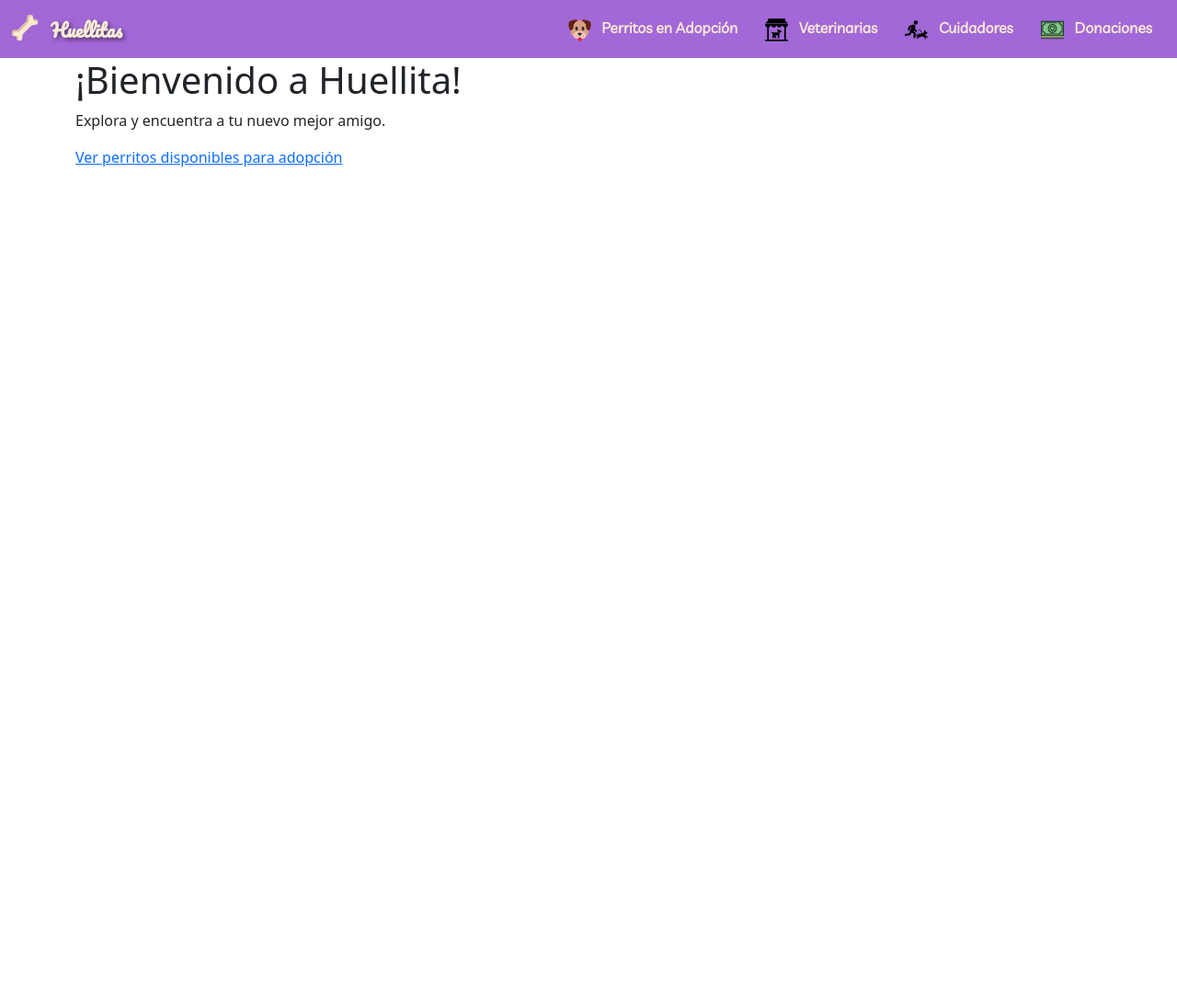
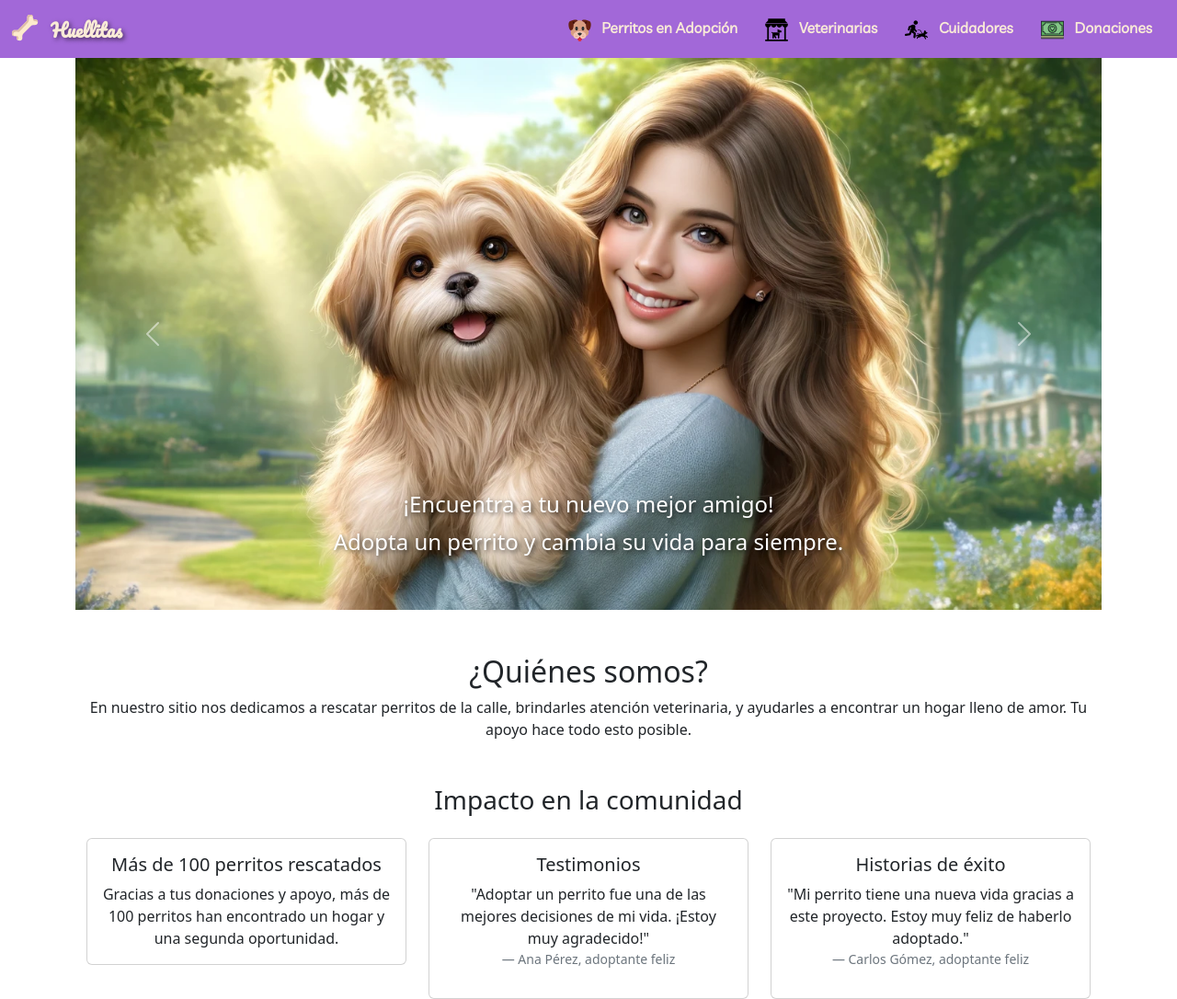
Before and after one commit to JJCG25/Huellita, a Django app: page / in a window 1280 px wide. Shown: the whole page at 92% size. Before the commit the page ends 181 px from the top, so only its background shows below. Run offline with Django 5.2, Linux system fonts and the light colour scheme.

Commit message:
home, veterinaria, cuidadores, donacion

```diff
--- a/perritos/templates/perritos/detalle_perrito.html
+++ b/perritos/templates/perritos/detalle_perrito.html
@@ -14,6 +14,7 @@
         <h1 class="mb-3">{{ perrito.nombre }}</h1>
         <p><strong>Edad:</strong> {{ perrito.edad }} años</p>
         <p><strong>Raza:</strong> {{ perrito.raza }}</p>
+        <p><strong>Sexo:</strong> {{ perrito.sexo }}</p>
         <p><strong>Descripción:</strong> {{ perrito.descripcion }}</p>
         <p><strong>Estado:</strong>
           {% if perrito.disponible %}
--- a/perritos/templates/perritos/inicio.html
+++ b/perritos/templates/perritos/inicio.html
@@ -1,7 +1,81 @@
 {% extends 'perritos/base.html' %}
 
 {% block content %}
-<h1>¡Bienvenido a Huellita!</h1>
-<p>Explora y encuentra a tu nuevo mejor amigo.</p>
-<a href="/lista_perritos/">Ver perritos disponibles para adopción</a>
+<!-- Banner principal -->
+<div id="bannerCarousel" class="carousel slide" data-bs-ride="carousel">
+  <div class="carousel-inner">
+    <!-- Imagen 1 -->
+    <div class="carousel-item active">
+      <img src="/media/imagenes/wau.png" class="d-block w-100" alt="Perrito feliz">
+      <div class="carousel-caption d-none d-md-block">
+        <h2>¡Encuentra a tu nuevo mejor amigo!</h2>
+        <p>Adopta un perrito y cambia su vida para siempre.</p>
+      </div>
+    </div>
+    <!-- Imagen 2 -->
+    <div class="carousel-item">
+      <img src="/media/imagenes/wau2.png" class="d-block w-100" alt="Perrito en adopción">
+      <div class="carousel-caption d-none d-md-block">
+        <h2>¡Adopta, rescata y ama!</h2>
+        <p>Los perritos te están esperando. ¡Dales una oportunidad!</p>
+      </div>
+    </div>
+    <!-- Imagen 3 -->
+    <div class="carousel-item">
+      <img src="/media/imagenes/wau3.png" class="d-block w-100" alt="Perrito en rescate">
+      <div class="carousel-caption d-none d-md-block">
+        <h2>¡Rescatemos juntos!</h2>
+        <p>Tu apoyo es vital para darles un hogar a los perritos en necesidad.</p>
+      </div>
+    </div>
+  </div>
+  <button class="carousel-control-prev" type="button" data-bs-target="#bannerCarousel" data-bs-slide="prev">
+    <span class="carousel-control-prev-icon" aria-hidden="true"></span>
+    <span class="visually-hidden">Previous</span>
+  </button>
+  <button class="carousel-control-next" type="button" data-bs-target="#bannerCarousel" data-bs-slide="next">
+    <span class="carousel-control-next-icon" aria-hidden="true"></span>
+    <span class="visually-hidden">Next</span>
+  </button>
+</div>
+
+<!-- Breve descripción del propósito -->
+<div class="container mt-5 text-center">
+  <h2>¿Quiénes somos?</h2>
+  <p>En nuestro sitio nos dedicamos a rescatar perritos de la calle, brindarles atención veterinaria, y ayudarles a encontrar un hogar lleno de amor. Tu apoyo hace todo esto posible.</p>
+</div>
+
+<!-- Sección de testimonios o estadísticas -->
+<div class="container mt-5">
+  <h3 class="text-center mb-4">Impacto en la comunidad</h3>
+  <div class="row">
+    <div class="col-md-4">
+      <div class="card text-center">
+        <div class="card-body">
+          <h5 class="card-title">Más de 100 perritos rescatados</h5>
+          <p class="card-text">Gracias a tus donaciones y apoyo, más de 100 perritos han encontrado un hogar y una segunda oportunidad.</p>
+        </div>
+      </div>
+    </div>
+    <div class="col-md-4">
+      <div class="card text-center">
+        <div class="card-body">
+          <h5 class="card-title">Testimonios</h5>
+          <p class="card-text">"Adoptar un perrito fue una de las mejores decisiones de mi vida. ¡Estoy muy agradecido!"</p>
+          <footer class="blockquote-footer">Ana Pérez, adoptante feliz</footer>
+        </div>
+      </div>
+    </div>
+    <div class="col-md-4">
+      <div class="card text-center">
+        <div class="card-body">
+          <h5 class="card-title">Historias de éxito</h5>
+          <p class="card-text">"Mi perrito tiene una nueva vida gracias a este proyecto. Estoy muy feliz de haberlo adoptado."</p>
+          <footer class="blockquote-footer">Carlos Gómez, adoptante feliz</footer>
+        </div>
+      </div>
+    </div>
+  </div>
+</div>
+
 {% endblock %}
--- a/perritos/views.py
+++ b/perritos/views.py
@@ -49,4 +49,4 @@ def detalle_cuidador(request, cuidador_id):
 #vista para donaciones
 
 def money(request):
-    return render(request,'perritos/money.html')
+    return render(request,'perritos/donaciones.html')
--- a/static/styles/styles.css
+++ b/static/styles/styles.css
@@ -40,3 +40,53 @@ ul.navbar-nav > li.nav-item:hover {
     border-radius: 5px;
     transition: background-color 0.3s ease;
 }
+
+.carousel-item {
+    width: 30%;
+}
+
+/* Ajustes para el carousel */
+#bannerCarousel {
+    max-height: 1000px;  /* Limita la altura total del banner */
+    overflow: hidden;   /* Oculta el contenido fuera del contenedor */
+}
+
+.carousel-inner {
+    height: 100%;       /* Asegura que la imagen ocupe todo el contenedor */
+}
+
+.carousel-item img {
+    width: 100%;        /* La imagen ocupa todo el ancho del contenedor */
+    height: 600px;      /* Altura de las imágenes en el carousel */
+    object-fit: cover;  /* Asegura que la imagen cubra el área sin distorsionarse */
+}
+
+/* Mejorar el aspecto de las imágenes */
+.carousel-caption h2, .carousel-caption p {
+    font-size: 1.5rem;   /* Tamaño del texto para una mejor visibilidad */
+    color: #fff;         /* Color del texto */
+    text-shadow: 2px 2px 5px rgba(0, 0, 0, 0.7);  /* Sombra para el texto */
+}
+
+/* Para dispositivos pequeños, ajustamos la altura */
+@media (max-width: 767px) {
+    .carousel-item img {
+        height: 300px; /* Ajustamos la altura en pantallas pequeñas */
+    }
+}
+
+/* Otras clases de imagen para otros elementos en la página */
+.img-fluid-rounded-shadow {
+    width: 100%;
+    height: 300px; /* Altura más pequeña para las imágenes en otras secciones */
+    object-fit: cover; /* Asegura que las imágenes llenen el espacio sin deformarse */
+    border-radius: 8px; /* Bordes redondeados opcionales */
+}
+
+.img-card {
+    width: 100%;              /* Asegura que la imagen ocupe todo el ancho de su contenedor */
+    height: 300px;             /* Mantiene la proporción de la imagen */
+    border-radius: 8px;       /* Bordes redondeados para la imagen */
+    box-shadow: 0px 4px 6px rgba(0, 0, 0, 0.1); /* Agrega sombra */
+    object-fit: cover;   /* Opcional: bordes redondeados */
+}
```
Also changed, not shown: perritos/models.py (+14 -1 lines), perritos/templates/perritos/donaciones.html (added, +46 -0 lines), db.sqlite3, media/imagenes/aw1.png (added), media/imagenes/wau.png (added), media/imagenes/wau2.png (added), perritos/migrations/0004_perrito_sexo.py (added), 1 other file.
